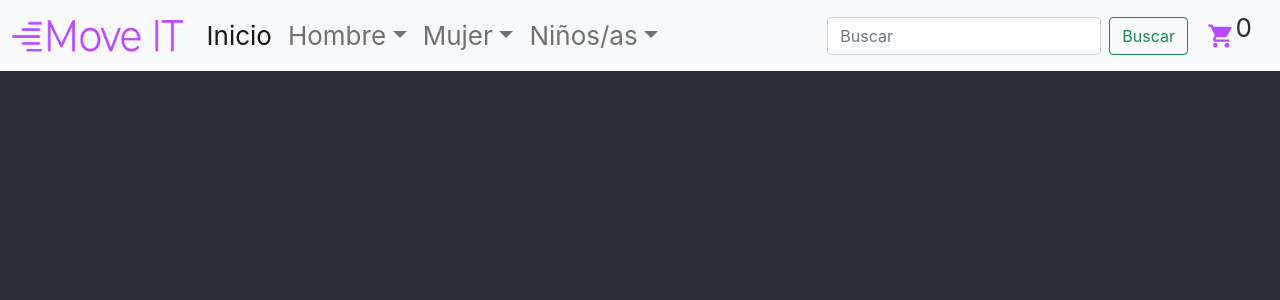
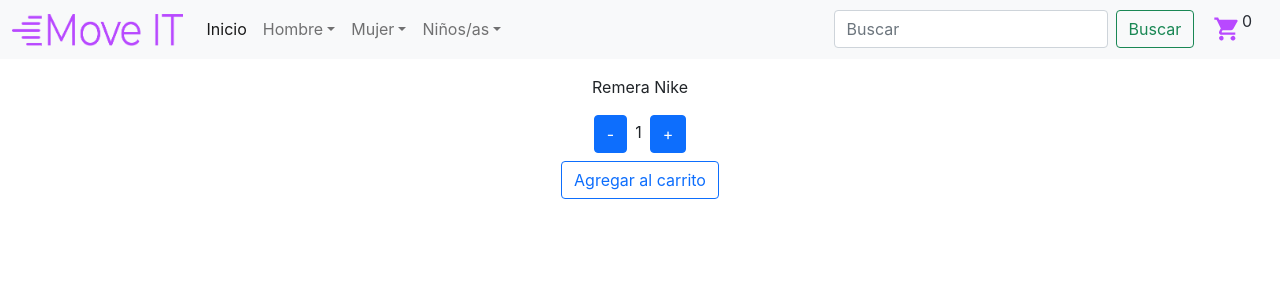
Before and after one commit to vgimenez0/Valentina-Gimenez---Move-it, a React (Create React App) app: page / in a window 1280 px wide. Shown: the top 300 px of the page. Built offline with nearby package versions, Linux system fonts and the light colour scheme.

Commit message:
commit 19/1

```diff
--- a/src/App.js
+++ b/src/App.js
@@ -1,14 +1,20 @@
 import './App.css';
 import NavBar from './components/NavBar';
 import ItemListContainer from './components/ItemListContainer';
+import ItemCount from './components/ItemCount';
+import { useState } from 'react';
 
 function App() {
   return (
     <div className="App">
-      <header className="App-header">
-        <NavBar/>
-      </header>
-      <ItemListContainer></ItemListContainer>
+      <header><NavBar/></header>
+      <body>
+        <div class = "m-3">
+          <p>Remera Nike</p>
+          <ItemCount stock = "5" initial = "1"></ItemCount>
+          <ItemListContainer></ItemListContainer>
+        </div>
+      </body>
     </div>
   );
 }
--- /dev/null
+++ b/src/components/ItemCount.jsx
@@ -0,0 +1,22 @@
+import React from "react";
+import { useState } from 'react';
+
+function ItemCount ({ stock, initial }){
+    const [itemsQty, setItemsQty] = useState(parseInt(initial));
+    return(
+        <div className = "container">
+            <div>
+                <button class = "btn btn-primary" onClick={() =>{if(itemsQty > 0){setItemsQty (itemsQty - 1)}}}>-</button>
+                <span class = "mx-2">
+                    {itemsQty}
+                </span>
+                <button class = "btn btn-primary" onClick={() =>{if(itemsQty < stock){setItemsQty (itemsQty + 1)} else{alert("producto sin stock")}}}>+</button>
+            </div>
+            <button class="btn btn-outline-primary m-2">
+                Agregar al carrito
+            </button>
+        </div>
+    )
+}
+
+export default ItemCount;
--- a/src/components/NavBar.jsx
+++ b/src/components/NavBar.jsx
@@ -4,7 +4,7 @@
 
 function NavBar ()  {
     return (
-        <nav className="fixed-top navbar navbar-expand-lg navbar-light bg-light">
+        <nav className="navbar navbar-expand-lg navbar-light bg-light">
             <div className="container-fluid">
                 <a className="navbar-brand" href="#"><img className="logoTienda" src={logoTienda}></img></a>
                 <button className="navbar-toggler" type="button" data-bs-toggle="collapse" data-bs-target="#navbarSupportedContent" aria-controls="navbarSupportedContent" aria-expanded="false" aria-label="Toggle navigation">
```
